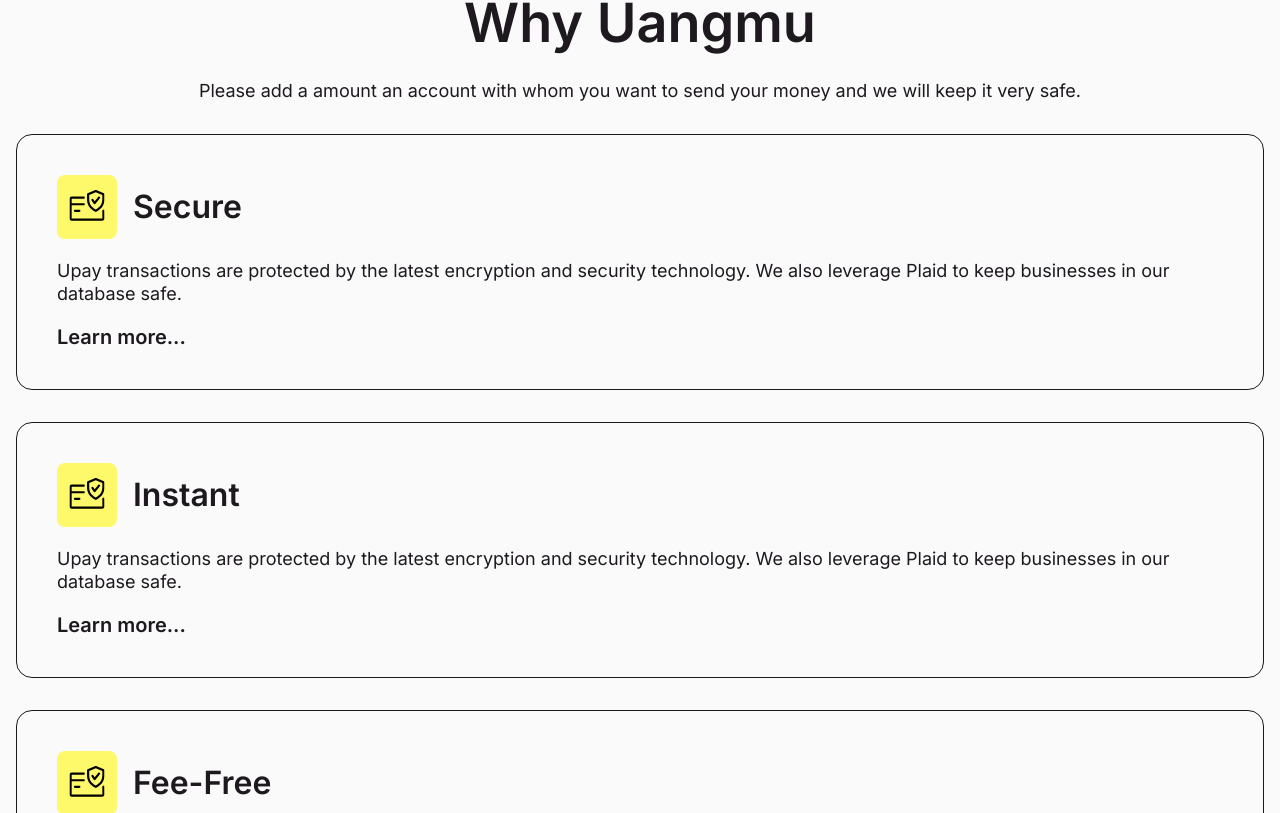
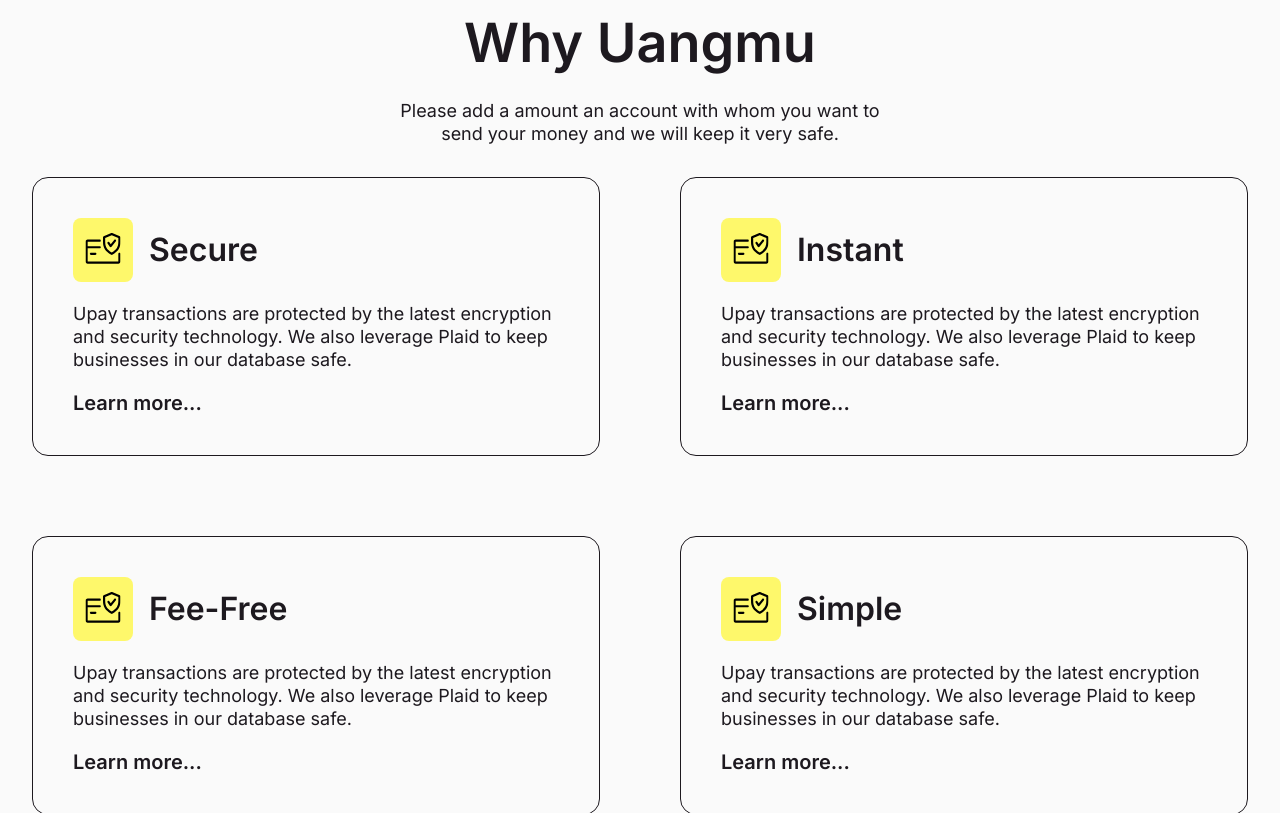
Before and after one commit to pujiragil/uangmu, a Next.js app: page / in a window 1280 px wide. Shown: the part 4407-5220 px from the top of the page. Built offline with nearby package versions, Linux system fonts and the light colour scheme.

Commit message:
why component desktop size & fix grid columns

```diff
--- a/components/Card/index.tsx
+++ b/components/Card/index.tsx
@@ -27,6 +27,10 @@
 
   @media screen and (min-width: 768px) {
     padding: 100px 20px;
+  }
+
+  @media screen and (min-width: 1024px) {
+    padding: 100px 2rem;
   }
 `;
 
--- a/components/Global/index.tsx
+++ b/components/Global/index.tsx
@@ -25,15 +25,26 @@
   font-size: 18px;
   line-height: 23px;
 
+  &.left {
+    text-align: left;
+  }
+
   @media screen and (min-width: 768px) {
     &.half {
       width: 50%;
     }
+
+    &.why {
+      width: 70%;
+    }
   }
 
-  &.left {
-    text-align: left;
+  @media screen and (min-width: 1024px) {
+    &.why {
+      width: 40%;
+    }
   }
+
 `
 
 interface ButtonProps {
--- a/components/Why/Why.tsx
+++ b/components/Why/Why.tsx
@@ -1,104 +1,156 @@
-import styled from "styled-components"
+import styled from "styled-components";
+
+const WhyContainer = styled.div`
+  display: flex;
+  flex-direction: column;
+  gap: 2rem;
+
+  @media screen and (min-width: 1024px) {
+    display: grid;
+    grid-template-columns: 1fr 1fr;
+    gap: 80px;
+  }
+
+  @media screen and (min-width: 1440px) {
+    gap: 100px;
+  }
+`;
 
 const Why = styled.div`
+  position: relative;
+  top: 0;
+  right: 0;
   text-align: left;
-  background: #FAFAFA;
+  background: #fafafa;
   padding: 40px;
   display: flex;
   flex-direction: column;
-  border: 1px solid #1D191F;
+  border: 1px solid #1d191f;
   border-radius: 1rem;
   gap: 20px;
   cursor: pointer;
-  transition: all .3s ease-in-out;
+  transition: all 0.3s ease-in-out;
 
   &:hover {
-    background:#C9ECDC;
+    background: #c9ecdc;
   }
-`
+
+  &:hover div .wrapper {
+    transition: 0.5s ease-in;
+    background: #fafafa;
+  }
+
+  @media screen and (min-width: 1024px) {
+    &:hover {
+      top: -20px;
+      right: -20px;
+      box-shadow: -20px 20px #FEF86B;
+    }
+
+    &:hover div .wrapper {
+      transition: 0.3s ease-in;
+    }
+  }
+`;
 
 const WhyTitleWrapper = styled.div`
   display: flex;
   align-items: center;
   gap: 1rem;
-`
+`;
 
 const IconWrapper = styled.div`
   padding: 12px;
   border-radius: 8px;
-  background: #FEF86B;
-`
+  background: #fef86b;
+`;
 
 const Icon = styled.img`
   width: 36px;
   height: 36px;
-`
+`;
 
 const WhyTitle = styled.h3`
   font-size: 2rem;
   line-height: 42px;
   font-weight: 600;
-`
+`;
 
 const WhyDesc = styled.p`
   width: 100%;
   font-size: 18px;
   line-height: 23px;
   font-weight: 400;
-`
+`;
 
 const WhyHighlight = styled.p`
   font-size: 20px;
   line-height: 24px;
   font-weight: 600;
-`
+`;
 
 export default function Whys() {
   return (
-    <>
+    <WhyContainer>
       <Why>
         <WhyTitleWrapper>
-          <IconWrapper>
+          <IconWrapper className="wrapper">
             <Icon src="why-1.svg" />
           </IconWrapper>
           <WhyTitle>Secure</WhyTitle>
         </WhyTitleWrapper>
-        <WhyDesc>Upay transactions are protected by the latest encryption and security technology. We also leverage Plaid to keep businesses in our database safe.</WhyDesc>
+        <WhyDesc>
+          Upay transactions are protected by the latest encryption and security
+          technology. We also leverage Plaid to keep businesses in our database
+          safe.
+        </WhyDesc>
         <WhyHighlight>Learn more...</WhyHighlight>
       </Why>
 
       <Why>
         <WhyTitleWrapper>
-          <IconWrapper>
+          <IconWrapper className="wrapper">
             <Icon src="why-1.svg" />
           </IconWrapper>
           <WhyTitle>Instant</WhyTitle>
         </WhyTitleWrapper>
-        <WhyDesc>Upay transactions are protected by the latest encryption and security technology. We also leverage Plaid to keep businesses in our database safe.</WhyDesc>
+        <WhyDesc>
+          Upay transactions are protected by the latest encryption and security
+          technology. We also leverage Plaid to keep businesses in our database
+          safe.
+        </WhyDesc>
         <WhyHighlight>Learn more...</WhyHighlight>
       </Why>
 
       <Why>
         <WhyTitleWrapper>
-          <IconWrapper>
+          <IconWrapper className="wrapper">
             <Icon src="why-1.svg" />
           </IconWrapper>
           <WhyTitle>Fee-Free</WhyTitle>
         </WhyTitleWrapper>
-        <WhyDesc>Upay transactions are protected by the latest encryption and security technology. We also leverage Plaid to keep businesses in our database safe.</WhyDesc>
+        <WhyDesc>
+          Upay transactions are protected by the latest encryption and security
+          technology. We also leverage Plaid to keep businesses in our database
+          safe.
+        </WhyDesc>
         <WhyHighlight>Learn more...</WhyHighlight>
       </Why>
 
       <Why>
         <WhyTitleWrapper>
-          <IconWrapper>
+          <IconWrapper className="wrapper">
             <Icon src="why-1.svg" />
           </IconWrapper>
           <WhyTitle>Simple</WhyTitle>
         </WhyTitleWrapper>
-        <WhyDesc>Upay transactions are protected by the latest encryption and security technology. We also leverage Plaid to keep businesses in our database safe.</WhyDesc>
+        <WhyDesc>
+          Upay transactions are protected by the latest encryption and security
+          technology. We also leverage Plaid to keep businesses in our database
+          safe.
+        </WhyDesc>
         <WhyHighlight>Learn more...</WhyHighlight>
       </Why>
-    </>
-  )
+    </WhyContainer>
+  );
 }
--- a/components/Why/index.tsx
+++ b/components/Why/index.tsx
@@ -12,6 +12,10 @@
   min-height: 100vh;
   margin: 0 auto;
   padding: 80px 16px;
+
+  @media screen and (min-width: 1024px) {
+    padding: 100px 2rem;
+  }
 `
 
 const WhyWrapper = styled.div`
@@ -40,11 +44,10 @@
         <WhyWrapper>
           <Content>
             <Title>Why Uangmu</Title>
-            <Paragraph>Please add a amount an account with whom you want to send your money and we will keep it very safe.</Paragraph>
+            <Paragraph className="why">Please add a amount an account with whom you want to send your money and we will keep it very safe.</Paragraph>
           </Content>
-          <Content gap="2rem">
-            <Whys />
-          </Content>
+
+          <Whys />
         </WhyWrapper>
       </WhyContainer>
     </Why>
```
